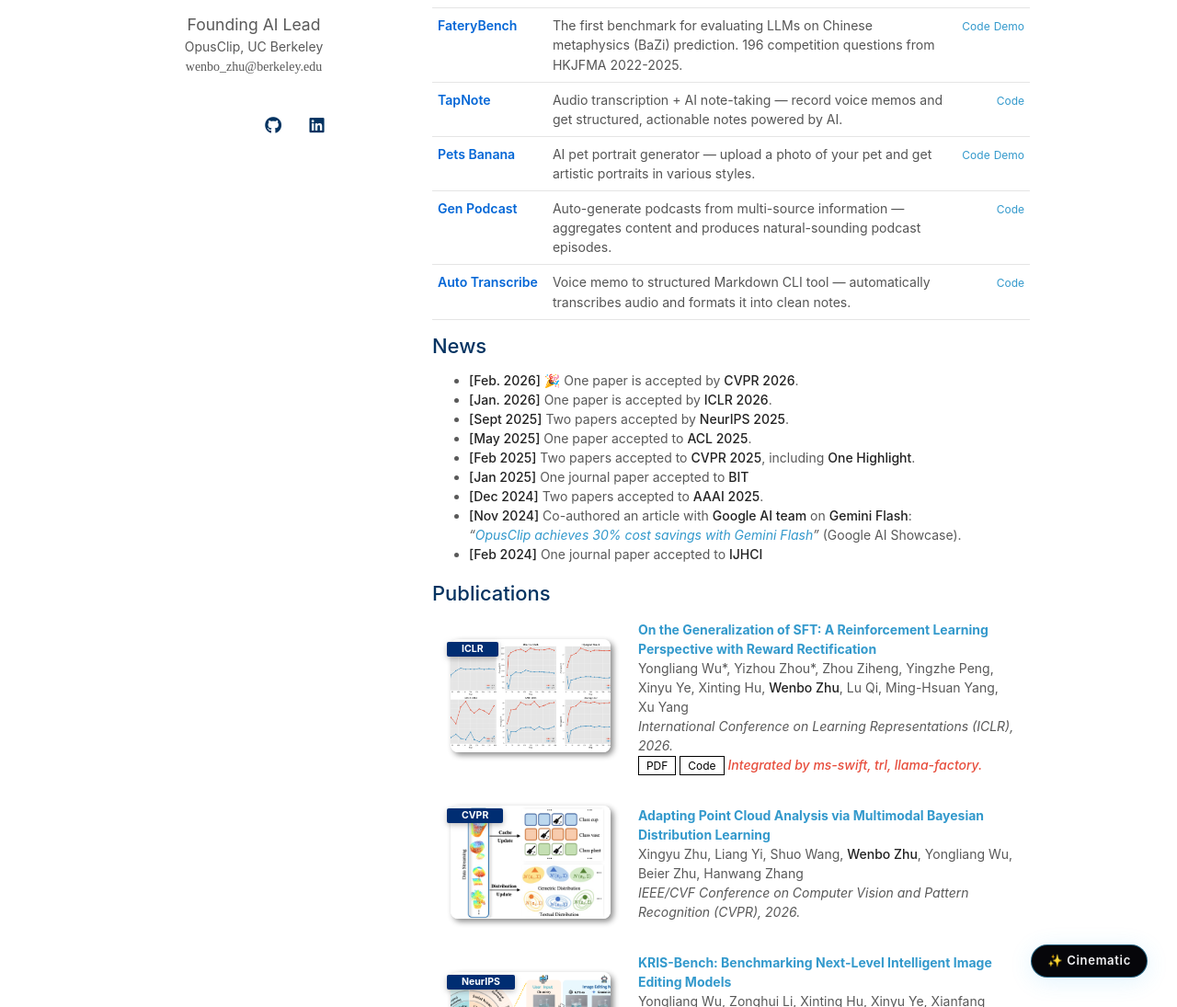
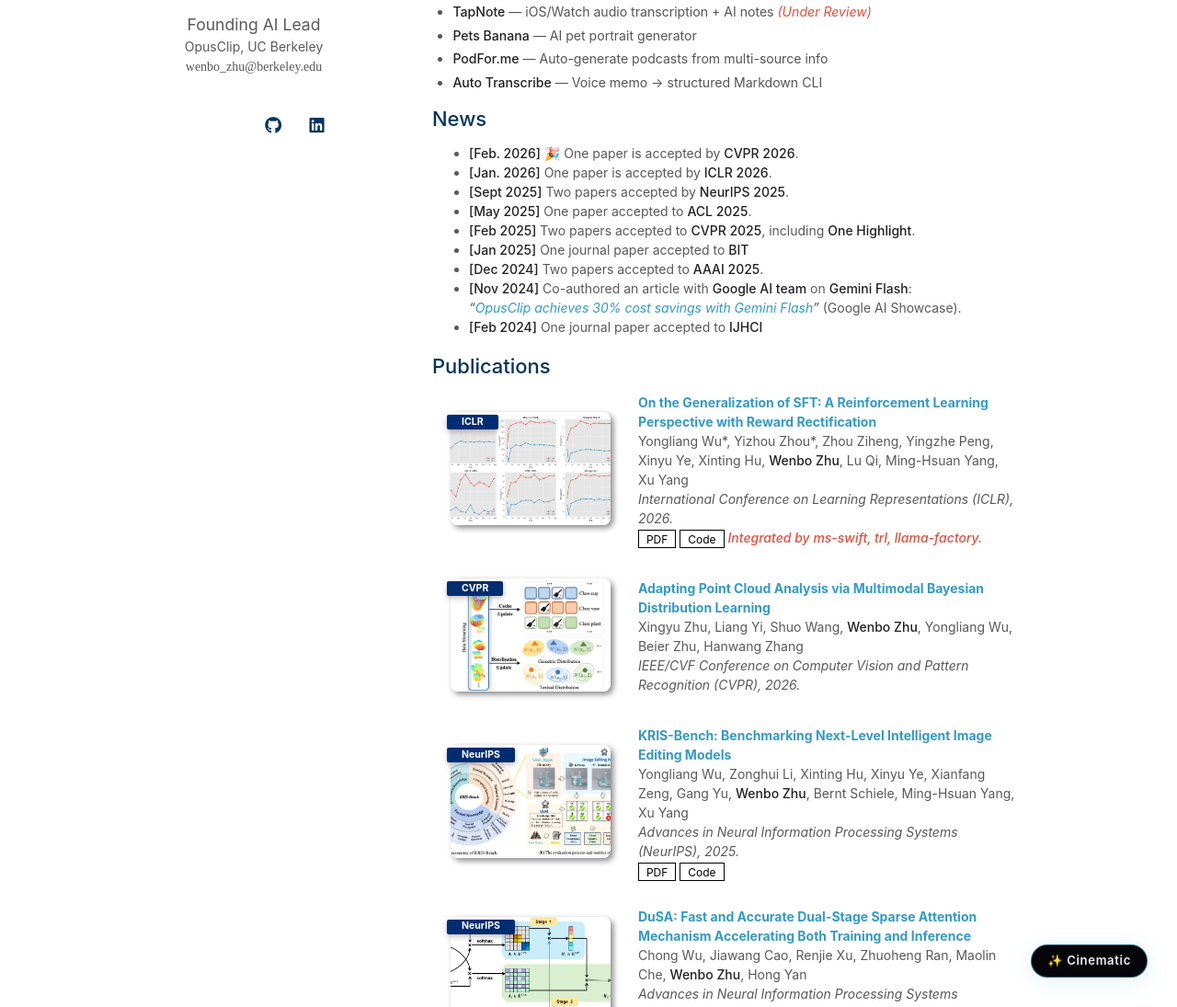
Before and after one commit to Vitozhu04/vitozhu04.github.io, a Jekyll site: the page built from index.md, in a window 1280 px wide and 1400 px high, scrolled down 1070 px. Shown: the part 305-1400 px from the top of the window at 92% size. Built offline with Jekyll 4.4.1, drawn with Linux system fonts in a browser that asks for light colours; a style sheet for code colours, icons or effects is not loaded; some of the changed text lies outside the part shown.

Commit message:
fix: show side projects as linked list with live site URLs

```diff
--- a/_data/projects.yml
+++ b/_data/projects.yml
@@ -42,39 +42,35 @@
 personal:
   - title: Fatery
     slug: fatery
-    description: "AI-powered Chinese metaphysics dossier — generates personalized BaZi (Four Pillars of Destiny) analysis using LLMs."
-    tech: [Next.js, LLM, Chinese Metaphysics]
+    url: https://fatery.me
+    description: "AI-powered Chinese metaphysics dossier"
     github: https://github.com/RealPercival/fatery
-    demo: https://fatery.me
 
   - title: FateryBench
     slug: fatery-bench
-    description: "The first benchmark for evaluating LLMs on Chinese metaphysics (BaZi) prediction. 196 competition questions from HKJFMA 2022-2025."
-    tech: [Python, Benchmark, LLM Evaluation]
+    url: /fatery-bench/
+    description: "BaZi prediction benchmark for LLMs"
     github: https://github.com/Vitozhu04/fatery-bench
-    demo: /fatery-bench/
 
   - title: TapNote
     slug: tapnote
-    description: "Audio transcription + AI note-taking — record voice memos and get structured, actionable notes powered by AI."
-    tech: [Python, Swift, Whisper, LLM]
+    description: "iOS/Watch audio transcription + AI notes"
+    note: "Under Review"
     github: https://github.com/Vitozhu04/tapnote
 
   - title: Pets Banana
     slug: pets-banana
-    description: "AI pet portrait generator — upload a photo of your pet and get artistic portraits in various styles."
-    tech: [Next.js, Generative AI]
+    url: https://www.petsbanana.com
+    description: "AI pet portrait generator"
     github: https://github.com/RealPercival/pets-banana
-    demo: https://petsbanana.com
 
-  - title: Gen Podcast
+  - title: PodFor.me
     slug: gen-podcast
-    description: "Auto-generate podcasts from multi-source information — aggregates content and produces natural-sounding podcast episodes."
-    tech: [FastAPI, React, TTS]
+    url: https://podfor.me/
+    description: "Auto-generate podcasts from multi-source info"
     github: https://github.com/Levi-lii/gen-podcast
 
   - title: Auto Transcribe
     slug: auto-transcribe
-    description: "Voice memo to structured Markdown CLI tool — automatically transcribes audio and formats it into clean notes."
-    tech: [Python, Whisper, CLI]
+    description: "Voice memo → structured Markdown CLI"
     github: https://github.com/Vitozhu04/auto-transcribe
--- a/_includes/projects.md
+++ b/_includes/projects.md
@@ -19,20 +19,15 @@
 </table>
 
 <h4 style="margin:10px 10px 5px;">Side Projects</h4>
-<table class="projects-table">
+<ul class="side-projects-list">
 {% for project in site.data.projects.personal %}
-<tr>
-  <td class="proj-name">
-    <a href="{{ project.slug }}/">{{ project.title }}</a>
-  </td>
-  <td class="proj-desc">{{ project.description }}</td>
-  <td class="proj-links">
-    <a href="{{ project.github }}" target="_blank" rel="noopener" class="btn btn-sm z-depth-0" style="font-size:12px;">Code</a>
-    {% if project.demo %}<a href="{{ project.demo }}" target="_blank" rel="noopener" class="btn btn-sm z-depth-0" style="font-size:12px;">Demo</a>{% endif %}
-  </td>
-</tr>
+<li>
+  {% if project.url %}<a href="{{ project.url }}" target="_blank" rel="noopener"><strong>{{ project.title }}</strong></a>{% else %}<strong>{{ project.title }}</strong>{% endif %}
+  — {{ project.description }}
+  {% if project.note %}<em style="color:#e74d3c;">({{ project.note }})</em>{% endif %}
+</li>
 {% endfor %}
-</table>
+</ul>
 
 <style>
 .projects-table {
@@ -85,10 +80,30 @@
   margin-right: 4px;
 }
 
+.side-projects-list {
+  margin: 4px 0 16px;
+  padding-left: 1.4rem;
+}
+.side-projects-list li {
+  margin-bottom: 4px;
+  font-size: 0.88rem;
+  color: #555;
+  line-height: 1.55;
+}
+.side-projects-list a {
+  color: #0366d6;
+  text-decoration: none;
+}
+.side-projects-list a:hover {
+  text-decoration: underline;
+}
+
 @media (prefers-color-scheme: dark) {
   .projects-table tr { border-color: #333; }
   .proj-name a { color: #58a6ff; }
   .proj-desc { color: #aaa; }
+  .side-projects-list li { color: #aaa; }
+  .side-projects-list a { color: #58a6ff; }
 }
 @media (max-width: 768px) {
   .proj-desc { display: none; }
```
